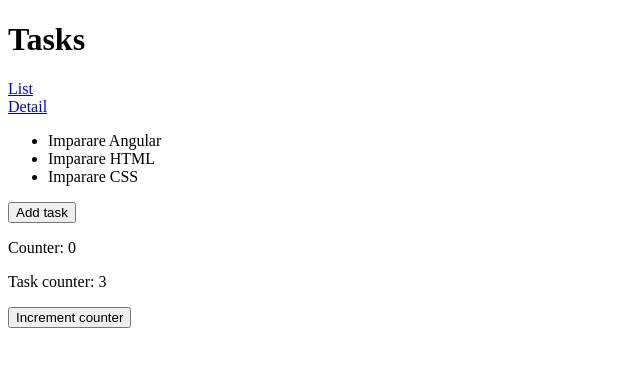
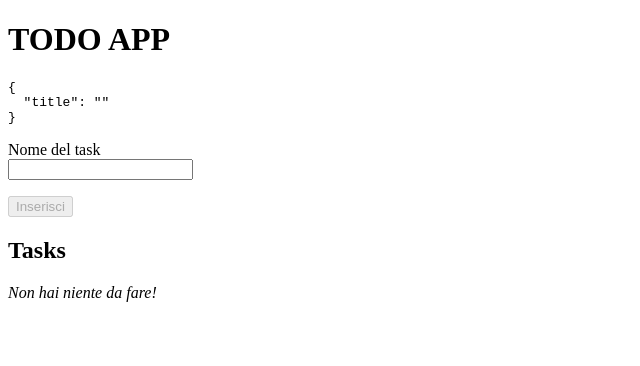
Before and after one commit to davidebrognoli/angular-training, an Angular app: page / in a window 1280 px wide. Shown: the top 366 px of the page, without its empty margins (0-640 px from the left). Built offline with nearby package versions, Linux system fonts and the light colour scheme.

Commit message:
Final state of second lesson

```diff
--- a/package.json
+++ b/package.json
@@ -18,8 +18,10 @@
     "@angular/platform-browser": "^14.2.0",
     "@angular/platform-browser-dynamic": "^14.2.0",
     "@angular/router": "^14.2.0",
+    "lodash-es": "^4.17.21",
     "rxjs": "~7.5.0",
     "tslib": "^2.3.0",
+    "uuid": "^9.0.0",
     "zone.js": "~0.11.4"
   },
   "devDependencies": {
@@ -27,6 +29,8 @@
     "@angular/cli": "~14.2.10",
     "@angular/compiler-cli": "^14.2.0",
     "@types/jasmine": "~4.0.0",
+    "@types/lodash-es": "^4.17.6",
+    "@types/uuid": "^9.0.0",
     "jasmine-core": "~4.3.0",
     "karma": "~6.4.0",
     "karma-chrome-launcher": "~3.1.0",
--- a/projects/mylist/src/app/app-routing.module.ts
+++ b/projects/mylist/src/app/app-routing.module.ts
@@ -5,10 +5,8 @@ import { DetailComponent } from './views/detail/detail.component';
 import { ListComponent } from './views/list/list.component';
 
 const routes: Routes = [
-  {path: '', component: DashboardComponent, children: [
-    {path: 'list', component: ListComponent},
-    {path: 'detail', component: DetailComponent}
-  ]}
+  { path: '', component: DashboardComponent, children: [{ path: 'list', component: ListComponent }] },
+  { path: 'detail/:id', component: DetailComponent },
 ];
 
 @NgModule({
--- /dev/null
+++ b/projects/mylist/src/app/pipes/is-done.pipe.ts
@@ -0,0 +1,10 @@
+import { Pipe, PipeTransform } from '@angular/core';
+
+@Pipe({
+  name: 'isDone',
+})
+export class IsDonePipe implements PipeTransform {
+  transform(value: boolean): string {
+    return true === value ? 'Completato' : 'Da fare';
+  }
+}
--- /dev/null
+++ b/projects/mylist/src/app/services/task-list.service.ts
@@ -0,0 +1,67 @@
+import { Injectable } from '@angular/core';
+import { v4 as uuidv4 } from 'uuid';
+
+import { Task } from '../models/list.model';
+
+@Injectable({ providedIn: 'root' })
+export class TaskListService {
+  private _tasks: Task[] = [];
+
+  get tasks() {
+    return this._tasks;
+  }
+  set tasks(value: Task[]) {
+    this._tasks = value;
+
+    localStorage.setItem('tasks', JSON.stringify(value));
+  }
+
+  constructor() {
+    const storage = localStorage.getItem('tasks');
+
+    if (storage) {
+      this.tasks = JSON.parse(storage);
+    }
+  }
+
+  getTask(id: string) {
+    return this.tasks.find((t) => t.id === id);
+  }
+
+  changeStateToComplete(task: Task) {
+    const confirm = window.confirm(`Sei di aver completato il task "${task.title}"`);
+
+    if (true === confirm) {
+      const taskToUpdateIndex = this.tasks.findIndex((t) => t.id === task.id);
+
+      if (taskToUpdateIndex !== -1) {
+        const newTask = { ...task, done: true };
+        const newTaskList = [...this.tasks];
+
+        newTaskList.splice(taskToUpdateIndex, 1, newTask);
+
+        this.tasks = newTaskList;
+      }
+    }
+  }
+
+  addTask(title: string) {
+    const newTask = {
+      id: uuidv4(),
+      title,
+      done: false,
+    };
+
+    this.tasks = [newTask, ...this.tasks];
+  }
+
+  deleteTask(task: Task) {
+    const confirm = window.confirm(`Sei sicuro di voler eliminare il task "${task.title}"`);
+
+    if (true === confirm) {
+      const newTaskList = this.tasks.filter((t) => t.id !== task.id);
+
+      this.tasks = newTaskList;
+    }
+  }
+}
--- a/projects/mylist/src/app/views/dashboard/dashboard.component.html
+++ b/projects/mylist/src/app/views/dashboard/dashboard.component.html
@@ -1,16 +1,60 @@
-<h1>Tasks</h1>
+<h1>TODO APP</h1>
 
-<a [routerLink]="['list']">List</a><br/>
-<a [routerLink]="['detail']">Detail</a>
+<!-- <form #f="ngForm" (ngSubmit)="f.valid && handleSubmit(f.value)">
+  <pre>{{ formModel | json}}</pre>
 
-<ul>
-  <li *ngFor="let task of tasks">
-    {{task.title}}
+  <label for="title">Nome del task</label><br>
+  <input
+    [(ngModel)]="formModel.title"
+    #title="ngModel"
+    type="text"
+    name="title"
+    id="titleTask"
+    required minlength="3"
+  >
+  <button type="submit" [disabled]="title.invalid || title.pristine">Inserisci</button>
+
+  <div [hidden]="title.valid || title.pristine" class="feedback-negative">Il valore del campo non è corretto</div>
+</form> -->
+
+<form [formGroup]="formReactiveModel" (ngSubmit)="handleSubmit(formReactiveModel.value)">
+  <pre>{{ formReactiveModel.value | json }}</pre>
+
+  <p>
+    <label for="title">Nome del task</label><br>
+    <input formControlName="title" name="title" type="text">
+  </p>
+
+  <button type="submit" [disabled]="formReactiveModel.invalid || formReactiveModel.pristine">Inserisci</button>
+
+  <div [hidden]="formReactiveModel.valid || formReactiveModel.pristine" class="feedback-negative">Il valore del campo non è corretto</div>
+</form>
+
+
+<h2>Tasks</h2>
+
+<!-- <button (click)="addTask()">Add task</button> -->
+<ul style="list-style: none; padding: 0;">
+  <li *ngIf="tasks.length === 0">
+    <i>Non hai niente da fare!</i>
   </li>
+
+  <ng-container *ngIf="tasks.length > 0">
+    <li *ngFor="let task of tasks" style="background-color: beige;">
+      <h3>
+        <a [routerLink]="['detail', task.id]">{{task.title}}</a>
+
+        <sup>({{task.id}})</sup></h3>
+
+      <p>{{ task.done | isDone }}</p>
+
+      <footer>
+        <button (click)="handleCompleteTask(task)" [disabled]="task.done" type="button">Completa</button>
+        <button (click)="handleDeleteTask(task)" type="button">Elimina</button>
+      </footer>
+    </li>
+  </ng-container>
 </ul>
 
-<button (click)="addTask()">Add task</button>
-
-<p>Counter: {{counter}}</p>
-
-<cp-list [tasks]="tasks" (increment)="handleIncrement()"></cp-list>
+<!-- <p>Counter: {{counter}}</p>
+<cp-list [tasks]="tasks" (increment)="handleIncrement()"></cp-list> -->
--- a/projects/mylist/src/app/views/dashboard/dashboard.component.ts
+++ b/projects/mylist/src/app/views/dashboard/dashboard.component.ts
@@ -1,4 +1,8 @@
-import { Component, OnInit } from '@angular/core';
+import { Component, OnInit, OnDestroy } from '@angular/core';
+import { FormBuilder, Validators } from '@angular/forms';
+import { Subscription } from 'rxjs';
+
+import { TaskListService } from './../../services/task-list.service';
 import { Task } from '../../models/list.model';
 
 @Component({
@@ -6,29 +10,51 @@ import { Task } from '../../models/list.model';
   templateUrl: './dashboard.component.html',
   styleUrls: ['./dashboard.component.scss'],
 })
-export class DashboardComponent implements OnInit {
-  public tasks?: Task[];
-  public counter: number = 0;
-
-  constructor() {}
-
-  ngOnInit(): void {
-    this.tasks = [
-      { id: 'a', title: 'Imparare Angular', done: false },
-      { id: 'b', title: 'Imparare HTML', done: true },
-      { id: 'c', title: 'Imparare CSS', done: true },
-    ];
+export class DashboardComponent implements OnInit, OnDestroy {
+  get tasks() {
+    return this.taskListService.tasks;
   }
 
-  addTask() {
-    this.tasks?.push({
-      id: 'd',
-      title: 'Imparare a leggere',
-      done: false,
-    });
+  /* public formReactiveModel = new FormGroup({
+    title: new FormControl(''),
+  }); */
+  public formReactiveModel = this.formBuilder.group({
+    title: ['', [Validators.required, Validators.minLength(3)]],
+  });
+
+  public formModel = {
+    title: '',
+  };
+
+  private sub = new Subscription();
+
+  constructor(private formBuilder: FormBuilder, private taskListService: TaskListService) {}
+
+  ngOnDestroy(): void {
+    this.sub.unsubscribe();
   }
 
-  handleIncrement() {
-    this.counter++;
+  ngOnInit(): void {}
+
+  handleSubmit(formValues: any) {
+    console.log(`handleSubmit`);
+    console.log(formValues);
+
+    this.taskListService.addTask(formValues.title);
+    // this.formModel.title = '';
+
+    // this.formReactiveModel.title = ''
+    // this.formReactiveModel.get('title')?.reset();
+    // this.formReactiveModel.get('title')?.setValue('');
+
+    this.formReactiveModel.reset();
+  }
+
+  handleCompleteTask(task: Task) {
+    this.taskListService.changeStateToComplete(task);
+  }
+
+  handleDeleteTask(task: Task) {
+    this.taskListService.deleteTask(task);
   }
 }
--- a/projects/mylist/src/app/views/detail/detail.component.html
+++ b/projects/mylist/src/app/views/detail/detail.component.html
@@ -1 +1,16 @@
-<p>detail works!</p>
+<a routerLink="/">Torna alla lista</a>
+
+<section *ngIf="task">
+  <h1>
+    {{task.title}}
+
+    <sup>({{task.id}})</sup>
+  </h1>
+
+    <p>{{ task.done | isDone }}</p>
+
+  <footer>
+    <button (click)="handleCompleteTask(task)" [disabled]="task.done" type="button">Completa</button>
+    <button (click)="handleDeleteTask(task)" type="button">Elimina</button>
+  </footer>
+</section>
--- a/projects/mylist/src/app/views/detail/detail.component.ts
+++ b/projects/mylist/src/app/views/detail/detail.component.ts
@@ -1,15 +1,41 @@
 import { Component, OnInit } from '@angular/core';
+import { ActivatedRoute, Router } from '@angular/router';
+
+import { TaskListService } from '../../services/task-list.service';
+import { Task } from '../../models/list.model';
 
 @Component({
   selector: 'cp-detail',
   templateUrl: './detail.component.html',
-  styleUrls: ['./detail.component.scss']
+  styleUrls: ['./detail.component.scss'],
 })
 export class DetailComponent implements OnInit {
+  public currentId!: string;
+  public task: Task | undefined;
 
-  constructor() { }
+  constructor(private route: ActivatedRoute, private taskListService: TaskListService, private router: Router) {
+    this.route.params.subscribe(({ id }) => (this.currentId = id));
+  }
 
   ngOnInit(): void {
+    this.updateTask();
   }
 
+  updateTask() {
+    this.task = this.taskListService.getTask(this.currentId);
+  }
+
+  handleCompleteTask(task: Task) {
+    console.log(`${this.constructor.name} - handleCompleteTask()`, task);
+
+    this.taskListService.changeStateToComplete(task);
+    this.updateTask();
+  }
+
+  handleDeleteTask(task: Task) {
+    console.log(`${this.constructor.name} - handleDeleteTask()`, task);
+
+    this.taskListService.deleteTask(task);
+    this.router.navigate(['/']);
+  }
 }
```
Also changed, not shown: projects/mylist/src/app/app.module.ts (+7 -12 lines), 2 other files (tests, documents, lock files or other folders).
